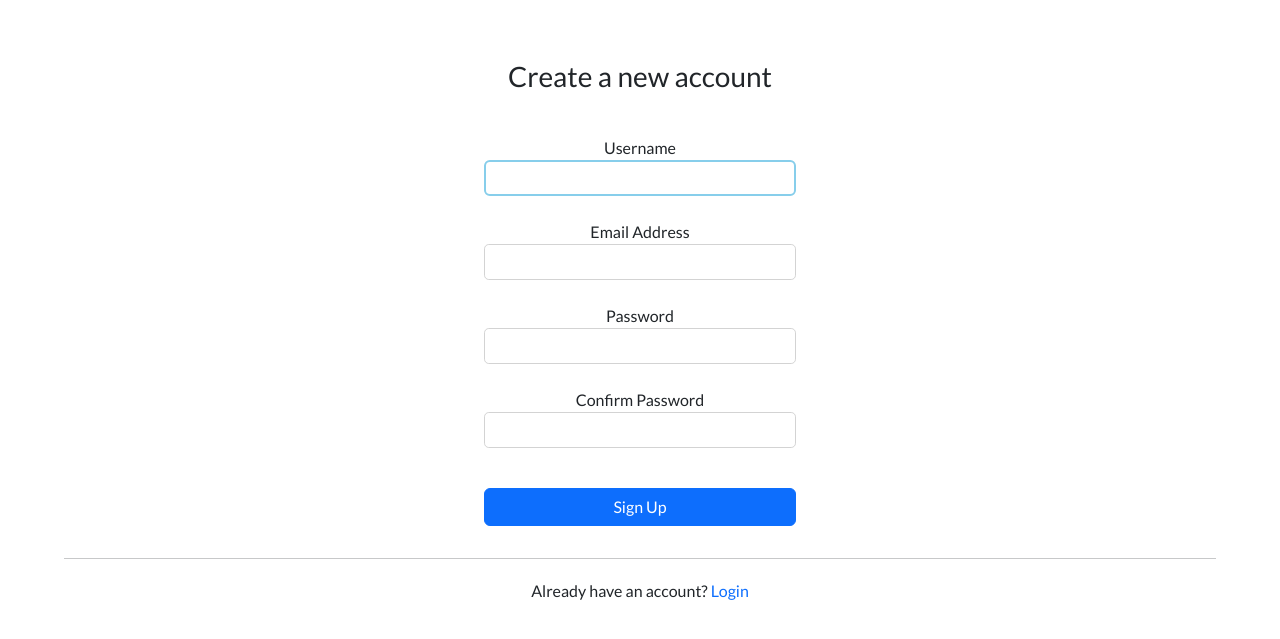
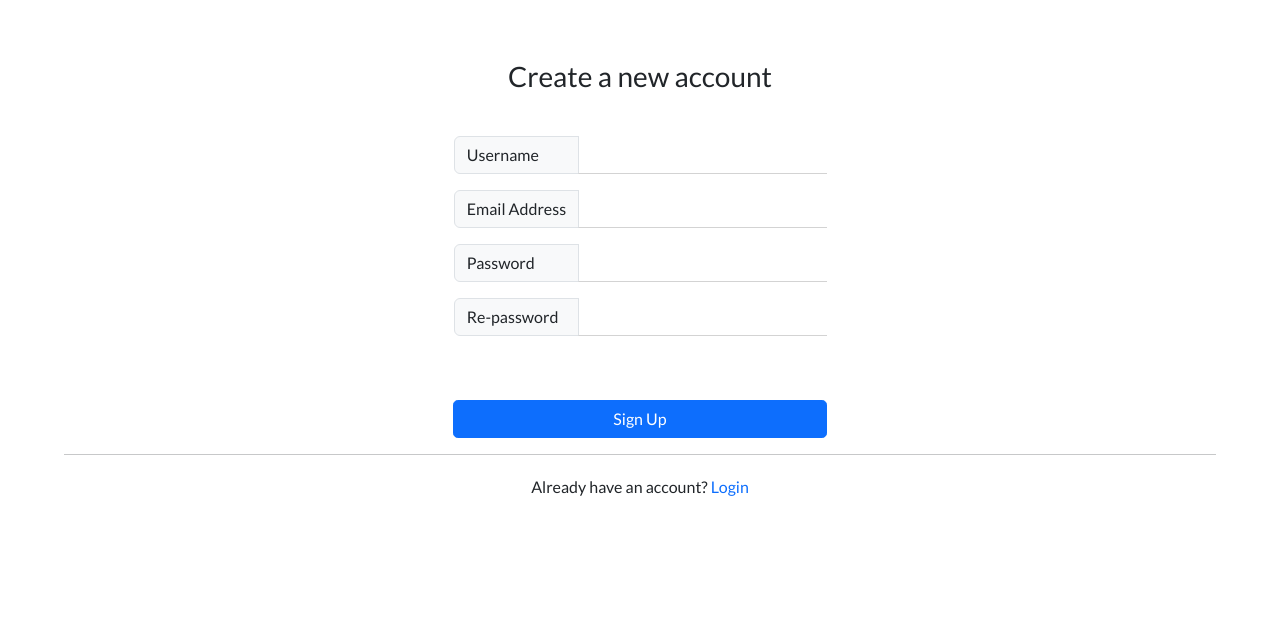
Before and after one commit to Klvxn/futureself, a Django app: page /accounts/sign-up/ in a window 1280 px wide. Shown: the part 48-687 px from the top of the page. Run offline with Django 4.2, Linux system fonts and the light colour scheme; parts of the project's set-up code (start-up, migrations or seed data) failed here and were passed over; some libraries are stand-ins or nearby versions.

Commit message:
redesign the input element and more

```diff
--- a/account/templates/signup.html
+++ b/account/templates/signup.html
@@ -6,30 +6,27 @@
     <form action="" method="post" class="form-group-lg">
       {% csrf_token %}
       {{ form.non_field_errors }}
-      <div>
-        <label for="username">Username</label><br>
-        <input type="text" name="username" id="username" autofocus >
+      <div class="input-group mx-auto justify-content-center">
+        <span class="input-group-text w-25">Username</span>
+        <input type="text" name="username" id="username" class="border-start">
         <span class="error">{{ form.username.errors }}</span>
       </div>
-
-      <div>
-        <label for="email">Email Address</label><br>
-        <input type="email" name="email" id="email" >
+      <div class="input-group mx-auto justify-content-center">
+        <span class="input-group-text w-25">Email Address</span>
+        <input type="email" name="email" id="email" class="border-start">
         <span class="error">{{ form.email.errors }}</span>
       </div>
-
-      <div>
-        <label for="password1">Password</label><br>
-        <input type="password" name="password1" id="password1" autocomplete="new-password">
+      <div class="input-group mx-auto justify-content-center">
+        <span class="input-group-text w-25">Password</span>
+        <input type="password" name="password1" id="password1" autocomplete="new-password" class="border-start">
         <span class="error">{{ form.password1.errors }}</span>
       </div>
-
-      <div>
-        <label for="password2">Confirm Password</label><br>
-        <input type="password" name="password2" id="password2" autocomplete="new-password" >
+      <div class="input-group mx-auto justify-content-center">
+        <span class="input-group-text w-25">Re-password</span>
+        <input type="password" name="password2" id="password2" autocomplete="new-password" class="border-start">
         <span class="error">{{ form.password2.errors }}</span>
       </div>
-      <button class="btn btn-primary m-3 px-4">Sign Up</button>
+      <button type="submit" class="btn btn-primary mt-5">Sign Up</button>
       <hr class="my-3 mx-5">
       <p>Already have an account? <a href="{% url 'account:login' %}">Login</a></p>
     </form>
--- a/static/css/base.css
+++ b/static/css/base.css
@@ -65,10 +65,23 @@ p, .heading {
     color: darkgray;
 }
 
-input, select, textarea {
-    border-radius: .3rem;
-    border: .1rem lightgray solid;
+input, textarea {
+    border: .12rem lightgray solid;
     padding: .5rem;
+    border-top: 0;
+    border-right: 0;
+    border-left: 0;
+}
+
+input::placeholder, textarea::placeholder {
+    color: lightgray;
+}
+
+input:focus, textarea:focus {
+    outline: none;
+    border-left: 2px solid #0d6efd;
+    border-bottom: 2px solid #0d6efd;
+    border-left: 0;
 }
 
 #home-form {
@@ -76,11 +89,25 @@ input, select, textarea {
 }
 
 .form-group-lg div {
-    margin: 1.5rem 0rem ;
+    margin: 1rem 0rem ;
 }
 
-#title {
-    resize: none;
+form button {
+    width: 30%;
+}
+
+.input-group {
+    width: 40% ;
+    justify-self: center;
+}
+
+.input-group input {
+    width: 50% !important;
+}
+
+.input-group input:focus {
+    text-align: center;
+    box-shadow: none;
 }
 
 #letters {
@@ -101,17 +128,12 @@ input, select, textarea {
     padding: 2rem;
 }
 
-.user_form input, .user_form button{
+.user_form input {
     width: 25%;
 }
 
 .user_form input {
     padding: 5px;
-}
-
-input:focus, textarea:focus, select:focus {
-    outline-width: 1px;
-    outline-color: skyblue;
 }
 
 .blur {
@@ -121,7 +143,7 @@ input:focus, textarea:focus, select:focus {
 }
 
 .help_text, .error {
-    font-size: .85rem;
+    font-size: .82rem;
 }
 
 .error {
@@ -129,28 +151,14 @@ input:focus, textarea:focus, select:focus {
     list-style-type: none;
 }
 
-.help_text {
-    color: gray;
-}
-
 #home-form .sm-input {
     width: 73%;
 }
 
-.flex-1 {
-    width: 50%;
+.audience {
+    border-radius: 0;
 }
 
-.flex-2 {
-    width: 50%;
-    text-align: center;
+button, .btn {
+    border-radius: .3rem !important;
 }
-
-.flex-2 input, .flex-2 button {
-    width: 60%;
-}
-
-.flex-2 div {
-    margin-bottom: 3rem;
-    width: 100%;
-}
```
Also changed, not shown: account/templates/login.html (+7 -7 lines), account/templates/manage_account.html (+8 -9 lines).
